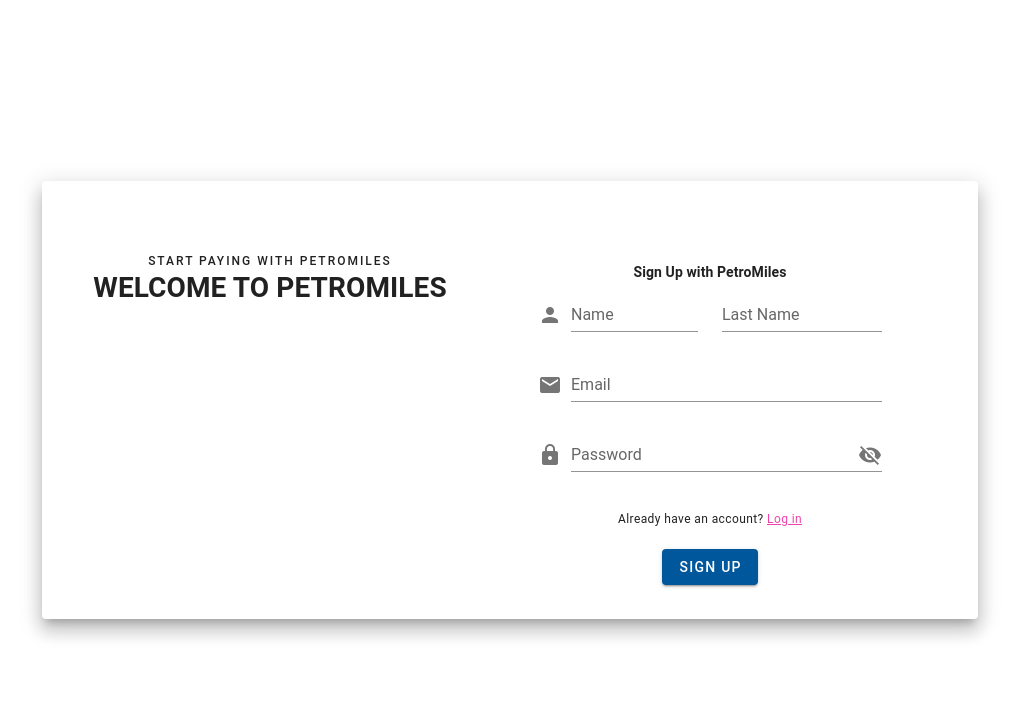
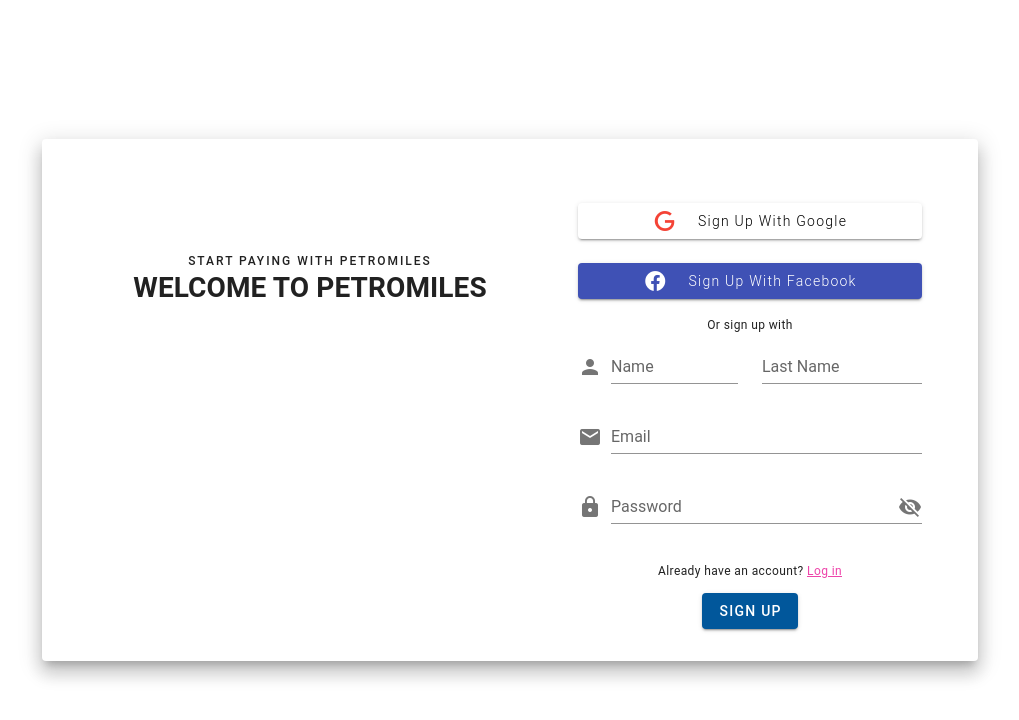
Before and after one commit to gustavosr98/petromiles, a Vue app in the folder petromiles-frontend/: page /sign-up in a window 1280 px wide. Shown: the top 720 px of the page, without its empty margins (130-1149 px from the left). Built offline with nearby package versions, Linux system fonts and the light colour scheme; no server answers; a small style sheet from the web is missing.

Commit message:
FASE1-004: Registra e inicia sesión de usuarios a través de Google y Facebook (#13)
* FASE1-004: Registra e inicia sesión con Google y Facebook

- Registra usuarios en la plataforma a través de google y de Facebook.
- Inicia sesión de usuarios en la plataforma a través de Google y Facebook.

```diff
--- a/petromiles-frontend/package.json
+++ b/petromiles-frontend/package.json
@@ -11,6 +11,7 @@
     "@mdi/font": "^3.6.95",
     "axios": "^0.19.2",
     "core-js": "^3.6.4",
+    "firebase": "^7.14.3",
     "register-service-worker": "^1.7.1",
     "roboto-fontface": "*",
     "vue": "^2.6.11",
--- a/petromiles-frontend/src/main.js
+++ b/petromiles-frontend/src/main.js
@@ -4,6 +4,9 @@
 import router from "./router";
 import store from "./store";
 import vuetify from "./plugins/vuetify";
+import { firebaseConfig } from "./plugins/firebaseConfig";
+import firebase from "firebase/app";
+import "firebase/auth";
 import "roboto-fontface/css/roboto/roboto-fontface.css";
 import "@mdi/font/css/materialdesignicons.css";
 
@@ -13,5 +16,8 @@
   router,
   store,
   vuetify,
+  created() {
+    firebase.initializeApp(firebaseConfig);
+  },
   render: h => h(App),
 }).$mount("#app");
--- /dev/null
+++ b/petromiles-frontend/src/mixins/Auth/firebaseProvider.js
@@ -0,0 +1,23 @@
+import firebase from "firebase/app";
+import "firebase/auth";
+
+export const providersMixin = {
+  data: function() {
+    return {
+      providers: [
+        {
+          name: "google",
+          provider: new firebase.auth.GoogleAuthProvider(),
+          class: "text-capitalize font-weight-light black--text white",
+          colorIcon: "red",
+        },
+        {
+          name: "facebook",
+          provider: new firebase.auth.FacebookAuthProvider(),
+          class: "text-capitalize font-weight-light white--text indigo",
+          colorIcon: "white",
+        },
+      ],
+    };
+  },
+};
--- a/petromiles-frontend/src/modules/Auth/components/AuthWindow.vue
+++ b/petromiles-frontend/src/modules/Auth/components/AuthWindow.vue
@@ -1,6 +1,6 @@
 <template>
   <v-window-item>
-    <v-row>
+    <v-row align="center" justify="center">
       <welcome-form :title="title" :msg="msg" />
       <slot />
     </v-row>
--- a/petromiles-frontend/src/modules/Auth/components/LoginForm.vue
+++ b/petromiles-frontend/src/modules/Auth/components/LoginForm.vue
@@ -1,7 +1,17 @@
 <template>
   <v-col cols="12" md="5">
     <v-card-text class="mt-12">
-      <h4 class="text-center mt-4 .subtitle-2">Log in with your PetroMiles account</h4>
+      <!--   <h4 class="text-center mt-4 subtitle-2">Log in with your PetroMiles account</h4>-->
+      <v-row>
+        <no-federeded-button
+          v-for="provider in providers"
+          :key="`${provider.name}`"
+          :provider="provider"
+          @login="login"
+          type="login"
+        >Continue with {{ provider.name }}</no-federeded-button>
+      </v-row>
+      <h4 class="text-center mt-4 caption">Or login with</h4>
       <v-form ref="signUpForm">
         <v-text-field
           label="Email"
@@ -24,7 +34,7 @@
     </v-card-text>
     <v-row class="text-center">
       <v-col cols="6">
-        <h5 class="caption">Forgot your password ?</h5>
+        <h5 class="caption">Forgot your password?</h5>
         <v-spacer />
       </v-col>
       <v-col cols="6">
@@ -34,15 +44,23 @@
         </h5>
       </v-col>
     </v-row>
-    <div class="text-center mt-3">
-      <v-btn @click="login()" color="light-blue darken-4" dark>Login</v-btn>
+    <div class="text-center mt-3 mb-8">
+      <v-btn @click="buildUser()" color="light-blue darken-4" dark>Login</v-btn>
     </div>
   </v-col>
 </template>
 
 <script>
 import store from "@/store/index";
+import NoFederatedButton from "@/modules/Auth/components/NoFederatedButton";
+import { providersMixin } from "@/mixins/Auth/firebaseProvider";
+
 export default {
+  mixins: [providersMixin],
+  components: {
+    "no-federeded-button": NoFederatedButton,
+  },
+
   data() {
     return {
       email: "",
@@ -50,11 +68,14 @@
     };
   },
   methods: {
-    login() {
+    buildUser() {
       const user = {
         email: this.email,
         password: this.password,
       };
+      this.login(user);
+    },
+    login(user) {
       store
         .dispatch("auth/logIn", user)
         .then(() => {
--- /dev/null
+++ b/petromiles-frontend/src/modules/Auth/components/NoFederatedButton.vue
@@ -0,0 +1,59 @@
+<template>
+  <v-col cols="12" class="text-center">
+    <v-btn
+      :provider="provider"
+      width="100%"
+      type="button"
+      @click="signIn()"
+      :class="provider.class"
+    >
+      <v-icon :color="provider.colorIcon" class="mr-5">mdi-{{ provider.name }}</v-icon>
+      <slot />
+    </v-btn>
+  </v-col>
+</template>
+
+<script>
+import firebase from "firebase/app";
+import "firebase/auth";
+
+export default {
+  props: {
+    provider: {
+      required: true,
+    },
+    type: {
+      type: String,
+      required: true,
+    },
+  },
+  methods: {
+    signIn() {
+      const event = this;
+      firebase
+        .auth()
+        .signInWithPopup(this.provider.provider)
+        .then(function(result) {
+          const profile = result.additionalUserInfo.profile;
+
+          const user = {
+            firstName: profile.given_name || profile.first_name,
+            lastName: profile.family_name || profile.last_name,
+            photo:
+              event.provider.name === "facebook"
+                ? profile.picture.data.url
+                : profile.picture,
+            email: profile.email,
+          };
+          // console.log("este es el user", profile.picture);
+          event.$emit(event.type, user);
+        })
+        .catch(function(error) {
+          console.log(error);
+        });
+    },
+  },
+};
+</script>
+
+<style lang="scss" scoped></style>
--- a/petromiles-frontend/src/modules/Auth/components/SignUpForm.vue
+++ b/petromiles-frontend/src/modules/Auth/components/SignUpForm.vue
@@ -1,7 +1,17 @@
 <template>
   <v-col cols="12" md="5">
     <v-card-text class="mt-12">
-      <h4 class="text-center mt-4 .subtitle-2">Sign Up with PetroMiles</h4>
+      <!-- <h4 class="text-center mt-4 .subtitle-2">Sign Up with PetroMiles</h4>-->
+      <v-row>
+        <no-federeded-button
+          v-for="provider in providers"
+          :key="`${provider.name}`"
+          :provider="provider"
+          @signUp="signUp"
+          type="signUp"
+        >Sign Up with {{ provider.name }}</no-federeded-button>
+      </v-row>
+      <h4 class="text-center mt-4 caption">Or sign up with</h4>
       <v-form ref="signUpForm" v-model="formValidity">
         <v-row>
           <v-col cols="6">
@@ -63,8 +73,8 @@
         <router-link :to="{ name: 'Login' }">Log in</router-link>
       </h5>
     </div>
-    <div class="text-center mt-5 mb-8">
-      <v-btn @click="signUp()" type="submit" class="light-blue darken-4" dark>SIGN UP</v-btn>
+    <div class="text-center mt-3 mb-8">
+      <v-btn @click="ckeckingValidForm" type="submit" class="light-blue darken-4" dark>SIGN UP</v-btn>
     </div>
   </v-col>
 </template>
@@ -79,8 +89,13 @@
   minLength,
   alpha,
 } from "vuelidate/lib/validators";
+import NoFederatedButton from "@/modules/Auth/components/NoFederatedButton";
+import { providersMixin } from "@/mixins/Auth/firebaseProvider";
 export default {
-  mixins: [validationMixin],
+  mixins: [validationMixin, providersMixin],
+  components: {
+    "no-federeded-button": NoFederatedButton,
+  },
   data() {
     return {
       formValidity: false,
@@ -140,16 +155,21 @@
       this.password = "";
       this.$router.name("Login");
     },
-    signUp() {
+    ckeckingValidForm() {
       this.$v.$touch();
-      // Se verifica que el form tenga datos correctos:
-      if (!this.$v.$invalid) {
+      if (!this.$v.$invalid) this.buildUser();
+    },
+    buildUser() {
       const user = {
         firstName: this.firstName,
         lastName: this.lastName,
         email: this.email,
         password: this.password,
       };
+      this.signUp(user);
+    },
+
+    signUp(user) {
       store
         .dispatch("auth/signUp", user)
         .then(() => {
@@ -158,7 +178,6 @@
         .catch(err => {
           console.log(err.response.data.message);
         });
-      }
     },
   },
 };
--- /dev/null
+++ b/petromiles-frontend/src/plugins/firebaseConfig.js
@@ -0,0 +1,9 @@
+export const firebaseConfig = {
+  apiKey: process.env.VUE_APP_FIREBASE_APIKEY,
+  authDomain: process.env.VUE_APP_FIREBASE_AUTH,
+  databaseURL: process.env.VUE_APP_FIREBASE_DATABASE_URL,
+  projectId: process.env.VUE_APP_FIREBASE_PROYECT_ID,
+  storageBucket: process.env.VUE_APP_FIREBASE_STORAGE_BUCKET,
+  messagingSenderId: process.env.VUE_APP_FIREBASE_MESSAGING_SENDER_ID,
+  appId: process.env.APP_ID,
+};
--- a/petromiles-frontend/src/store/modules/auth.js
+++ b/petromiles-frontend/src/store/modules/auth.js
@@ -4,6 +4,8 @@
 export const state = {
   user: null,
 };
+
+const baseUrl = process.env.VUE_APP_PETROMILES_API;
 
 export const mutations = {
   SET_USER_DATA(state, userData) {
@@ -34,15 +36,15 @@
 export const actions = {
   async signUp({ commit }, credentials) {
     // Realizamos peticion al backend para crear usuario
-    await httpClient.post("api/v1/auth/signup", credentials).then(data => {
+    await httpClient.post("/auth/signup", credentials).then(data => {
       commit("SET_USER_DATA", data);
       console.log("User is signed");
     });
   },
   async logIn({ commit }, credentials) {
-    await httpClient.post("api/v1/auth/login", credentials).then(data => {
+    await httpClient.post("/auth/login", credentials).then(data => {
       commit("SET_USER_DATA", data);
-      console.log("User is signed");
+      console.log("User is here ");
     });
   },
 
```
Also changed, not shown: 1 other file (tests, documents, lock files or other folders). Lines whose indentation alone changed are shown as unchanged.
